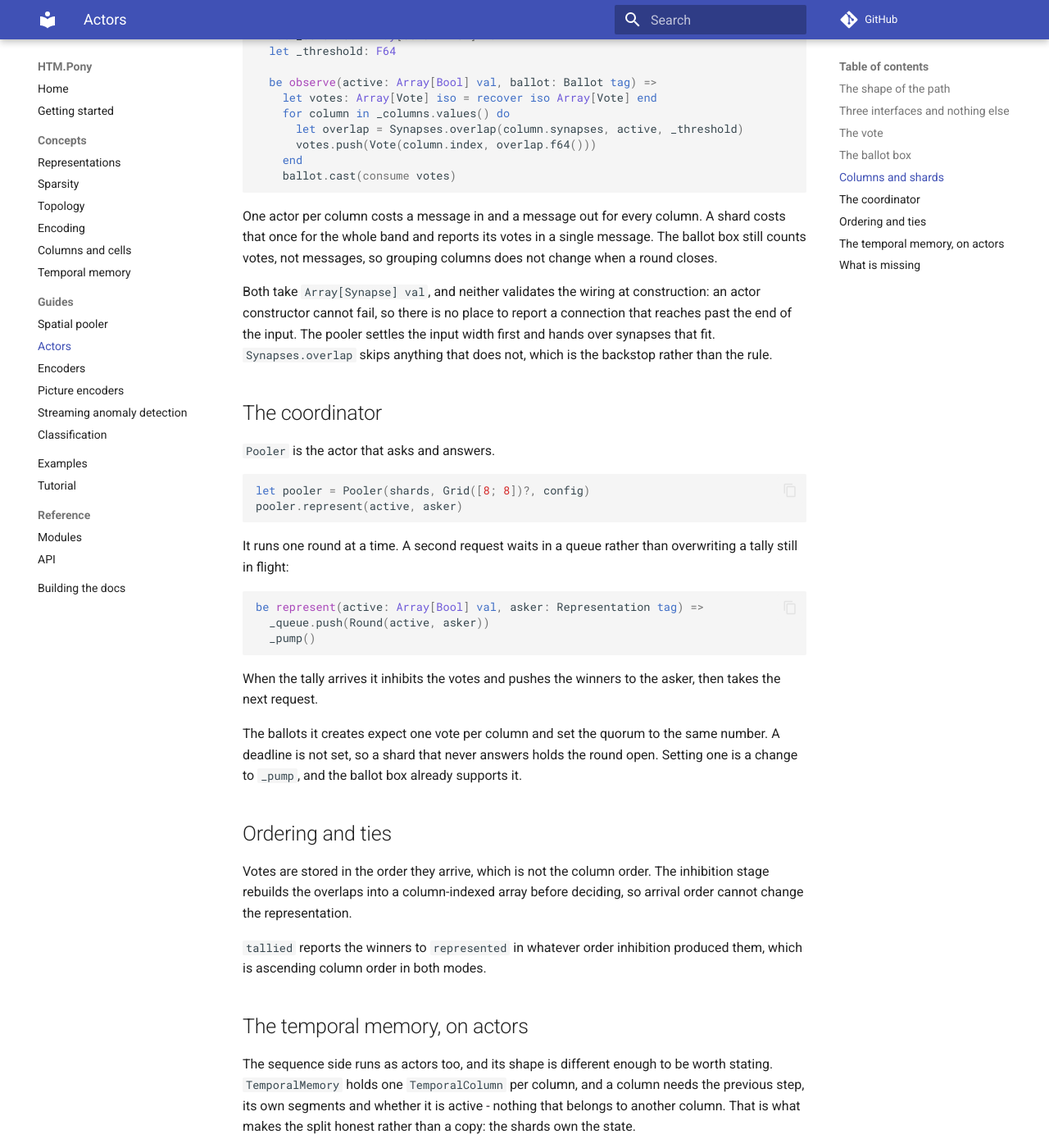
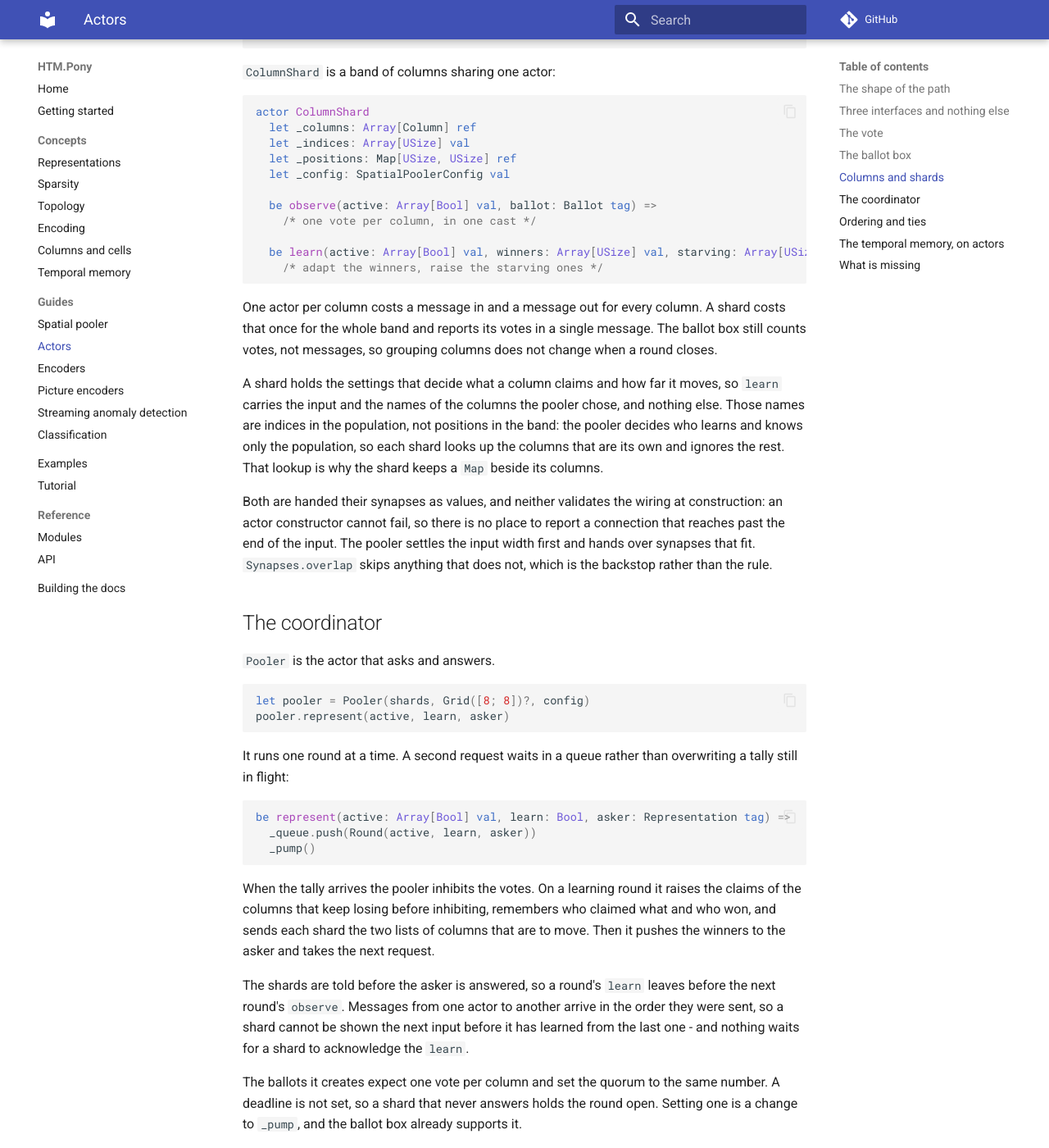
Before and after one commit to d-led/htm.pony, an MkDocs documentation site: the page built from docs/actors.md, in a window 1280 px wide and 1400 px high, scrolled down 2301 px. Shown: the whole window at 82% size. Built offline with MkDocs 1.6.1 and Material for MkDocs 9.7.7, drawn with Linux system fonts in a browser that asks for light colours; comment, search, counter and statistics services are not loaded; some of the changed text lies outside the part shown.

Commit message:
Let the pooler learn a round on its shards
A round is only decided once the votes are in: inhibition names the winners,
and the input the winners move towards is the one that was asked about. So the
coordinator holds the round until the tally returns instead of forgetting it
once the shards have been asked, and learns from it there.

ColumnShard.learn applies exactly what SpatialPooler does for its own columns -
adapt and trim the winners, raise the columns that keep losing - and the shard
now takes the config rather than a bare threshold, so the settings travel with
the columns that use them. The columns it is sent are named by population
index, because the coordinator knows only the population.

Wiring.fresh_column becomes the one definition of how a column starts, used by
the in-process pooler and by the new PoolerShards, so both paths begin from the
same population. The actor-pooler example runs sixty learning rounds through
both and compares every answer; test/pooler_learning_test.pony does the same,
with and without learning.

````diff
--- a/docs/actors.md
+++ b/docs/actors.md
@@ -10,16 +10,22 @@ slow or absent column cannot hold up a round.
 ## The shape of the path
 
 ```text
-Asker        --represent(active, asker)-->   Pooler
-Pooler       --observe(active, ballot)-->    ColumnShard, once per shard
-ColumnShard  --cast(votes)-->                BallotBox
-BallotBox    --tallied(votes)-->             Pooler
-Pooler       --represented(winners)-->       Asker
+Asker        --represent(active, learn, asker)-->  Pooler
+Pooler       --observe(active, ballot)-->          ColumnShard, once per shard
+ColumnShard  --cast(votes)-->                      BallotBox
+BallotBox    --tallied(votes)-->                   Pooler
+Pooler       --learn(active, winners, starving)--> ColumnShard, once per shard
+Pooler       --represented(winners)-->             Asker
 ```
 
 No step returns a value. The asker hands over a `Representation` and the answer
 arrives at `represented` when the round closes. That is what lets a round be in
 flight while the caller does something else.
+
+A round that learns has one more step, and it comes last because only the votes
+say who won. The input the round learned from has to be kept until then, which
+is why the pooler holds the round rather than forgetting it once the shards have
+been asked.
 
 ## Three interfaces and nothing else
 
@@ -105,16 +111,16 @@ be observe(active: Array[Bool] val, ballot: Ballot tag) =>
 
 ```pony
 actor ColumnShard
-  let _columns: Array[ColumnView] val
-  let _threshold: F64
+  let _columns: Array[Column] ref
+  let _indices: Array[USize] val
+  let _positions: Map[USize, USize] ref
+  let _config: SpatialPoolerConfig val
 
   be observe(active: Array[Bool] val, ballot: Ballot tag) =>
-    let votes: Array[Vote] iso = recover iso Array[Vote] end
-    for column in _columns.values() do
-      let overlap = Synapses.overlap(column.synapses, active, _threshold)
-      votes.push(Vote(column.index, overlap.f64()))
-    end
-    ballot.cast(consume votes)
+    /* one vote per column, in one cast */
+
+  be learn(active: Array[Bool] val, winners: Array[USize] val, starving: Array[USize] val) =>
+    /* adapt the winners, raise the starving ones */
 ```
 
 One actor per column costs a message in and a message out for every column. A
@@ -122,7 +128,14 @@ shard costs that once for the whole band and reports its votes in a single
 message. The ballot box still counts votes, not messages, so grouping columns
 does not change when a round closes.
 
-Both take `Array[Synapse] val`, and neither validates the wiring at
+A shard holds the settings that decide what a column claims and how far it
+moves, so `learn` carries the input and the names of the columns the pooler
+chose, and nothing else. Those names are indices in the population, not
+positions in the band: the pooler decides who learns and knows only the
+population, so each shard looks up the columns that are its own and ignores the
+rest. That lookup is why the shard keeps a `Map` beside its columns.
+
+Both are handed their synapses as values, and neither validates the wiring at
 construction: an actor constructor cannot fail, so there is no place to report a
 connection that reaches past the end of the input. The pooler settles the input
 width first and hands over synapses that fit. `Synapses.overlap` skips anything
@@ -134,20 +147,28 @@ that does not, which is the backstop rather than the rule.
 
 ```pony
 let pooler = Pooler(shards, Grid([8; 8])?, config)
-pooler.represent(active, asker)
+pooler.represent(active, learn, asker)
 ```
 
 It runs one round at a time. A second request waits in a queue rather than
 overwriting a tally still in flight:
 
 ```pony
-be represent(active: Array[Bool] val, asker: Representation tag) =>
-  _queue.push(Round(active, asker))
+be represent(active: Array[Bool] val, learn: Bool, asker: Representation tag) =>
+  _queue.push(Round(active, learn, asker))
   _pump()
 ```
 
-When the tally arrives it inhibits the votes and pushes the winners to the
-asker, then takes the next request.
+When the tally arrives the pooler inhibits the votes. On a learning round it
+raises the claims of the columns that keep losing before inhibiting, remembers
+who claimed what and who won, and sends each shard the two lists of columns that
+are to move. Then it pushes the winners to the asker and takes the next request.
+
+The shards are told before the asker is answered, so a round's `learn` leaves
+before the next round's `observe`. Messages from one actor to another arrive in
+the order they were sent, so a shard cannot be shown the next input before it has
+learned from the last one - and nothing waits for a shard to acknowledge the
+`learn`.
 
 The ballots it creates expect one vote per column and set the quorum to the same
 number. A deadline is not set, so a shard that never answers holds the round
````
Also changed, not shown: docs/concepts/columns-and-cells.md (+6 -3 lines), docs/examples.md (+23 -21 lines), docs/index.md (+10 -10 lines), docs/reference/modules.md (+11 -7 lines), docs/spatial-pooler.md (+6 -10 lines), examples/README.md (+8 -7 lines), 8 other files.
